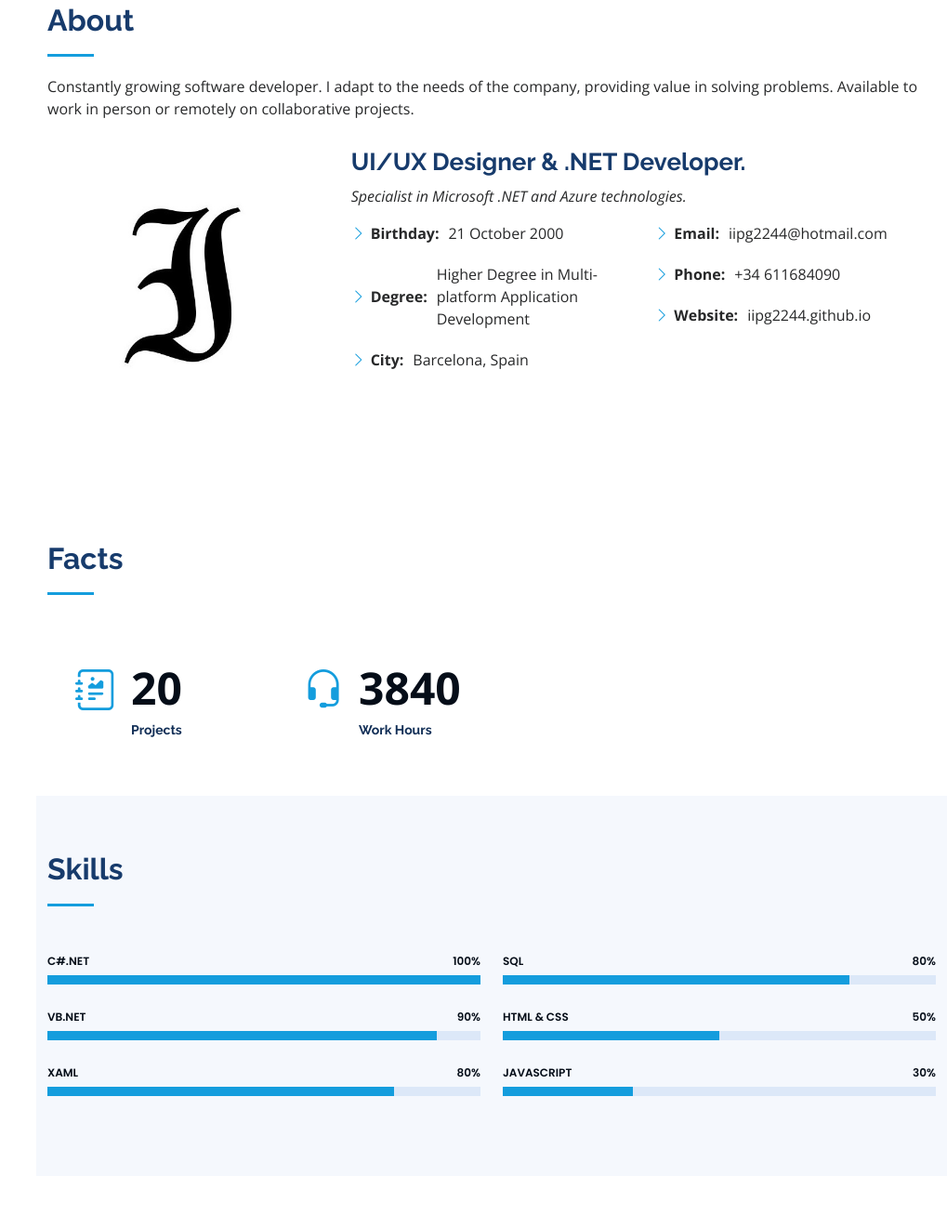
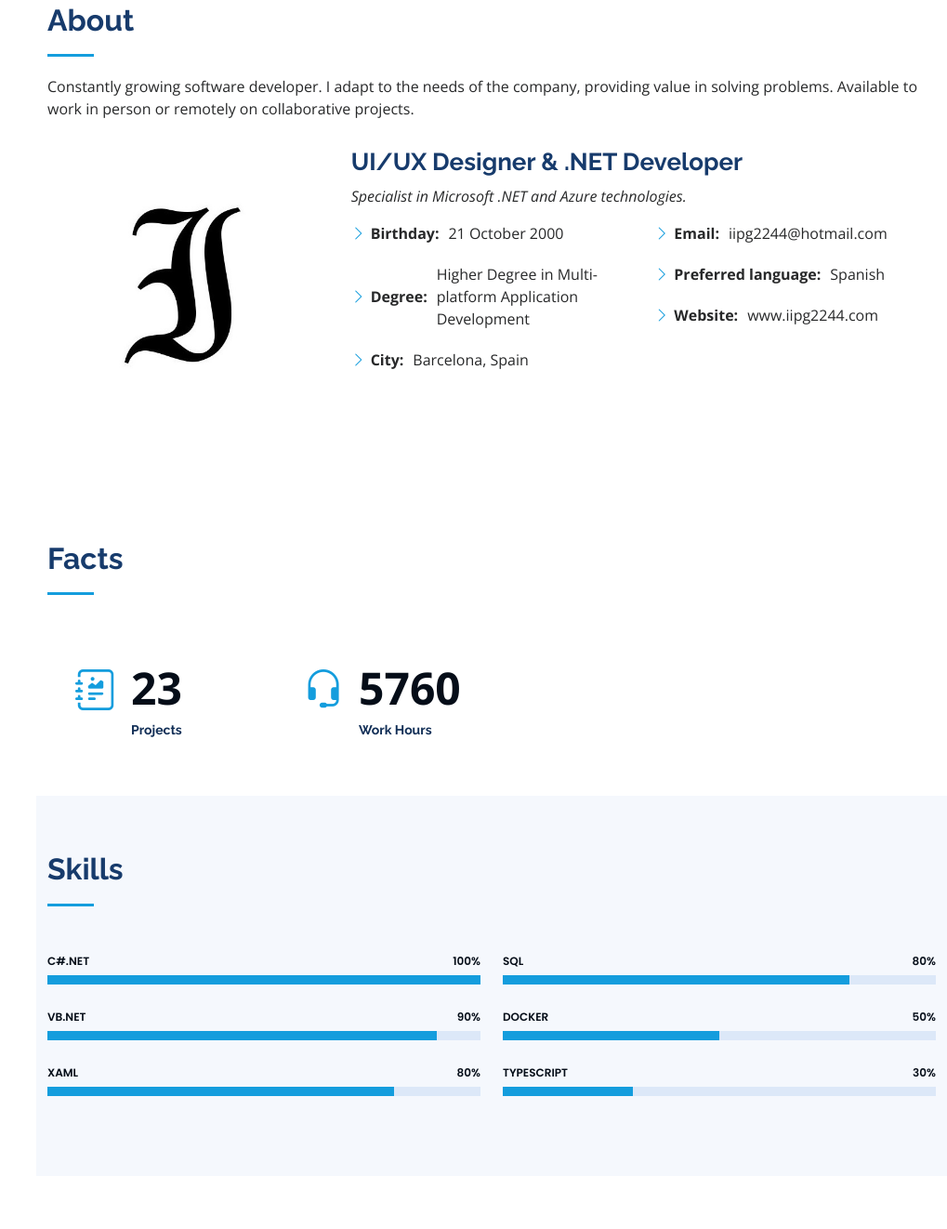
Before and after one commit to iipg2244/iipg2244.github.io, a plain HTML site: page index.html in a window 1280 px wide. Shown: the part 857-2179 px from the top of the page at 93% size, without its empty margins (261-1280 px from the left). Drawn offline with nearby package versions, Linux system fonts and the light colour scheme.

Commit message:
Update index.html

```diff
--- a/index.html
+++ b/index.html
@@ -86,7 +86,7 @@
             <img src="assets/img/profile-img.webp" alt="profile-img" height="auto" width="100%" class="img-fluid" />
           </div>
           <div class="col-lg-8 pt-4 pt-lg-0 content" data-aos="fade-left">
-            <h3>UI/UX Designer &amp; .NET Developer.</h3>
+            <h3>UI/UX Designer &amp; .NET Developer</h3>
             <p class="fst-italic">
               Specialist in Microsoft .NET and Azure technologies.
             </p>
@@ -102,8 +102,8 @@
               <div class="col-lg-6">
                 <ul>
                   <li><i class="bi bi-chevron-right"></i> <strong>Email:</strong> <span>iipg2244@hotmail.com</span></li>
-                  <li><i class="bi bi-chevron-right"></i> <strong>Phone:</strong> <span>+34 611684090</span></li>
-                  <li><i class="bi bi-chevron-right"></i> <strong>Website:</strong> <span>iipg2244.github.io</span></li>
+                  <li><i class="bi bi-chevron-right"></i> <strong>Preferred language:</strong> <span>Spanish</span></li>
+                  <li><i class="bi bi-chevron-right"></i> <strong>Website:</strong> <span>www.iipg2244.com</span></li>
                 </ul>
               </div>
             </div>
@@ -125,7 +125,7 @@
           <div class="col-lg-3 col-md-6 d-md-flex align-items-md-stretch" data-aos="fade-up" data-aos-delay="100">
             <div class="count-box">
               <i class="bi bi-journal-richtext"></i>
-              <span data-purecounter-start="0" data-purecounter-end="20" data-purecounter-duration="1"
+              <span data-purecounter-start="0" data-purecounter-end="23" data-purecounter-duration="1"
                 class="purecounter"></span>
               <p><strong>Projects</strong></p>
             </div>
@@ -134,7 +134,7 @@
           <div class="col-lg-3 col-md-6 d-md-flex align-items-md-stretch" data-aos="fade-up" data-aos-delay="200">
             <div class="count-box">
               <i class="bi bi-headset"></i>
-              <span data-purecounter-start="0" data-purecounter-end="3840" data-purecounter-duration="1"
+              <span data-purecounter-start="0" data-purecounter-end="5760" data-purecounter-duration="1"
                 class="purecounter"></span>
               <p><strong>Work Hours</strong></p>
             </div>
@@ -197,7 +197,7 @@
             </div>
 
             <div class="progress">
-              <span class="skill">HTML &amp; CSS <i class="val">50%</i></span>
+              <span class="skill">Docker <i class="val">50%</i></span>
               <div class="progress-bar-wrap">
                 <div title="skill" class="progress-bar" role="progressbar" aria-valuenow="50" aria-valuemin="0"
                   aria-valuemax="100">
@@ -206,7 +206,7 @@
             </div>
 
             <div class="progress">
-              <span class="skill">JavaScript <i class="val">30%</i></span>
+              <span class="skill">TypeScript <i class="val">30%</i></span>
               <div class="progress-bar-wrap">
                 <div title="skill" class="progress-bar" role="progressbar" aria-valuenow="30" aria-valuemin="0"
                   aria-valuemax="100">
```
